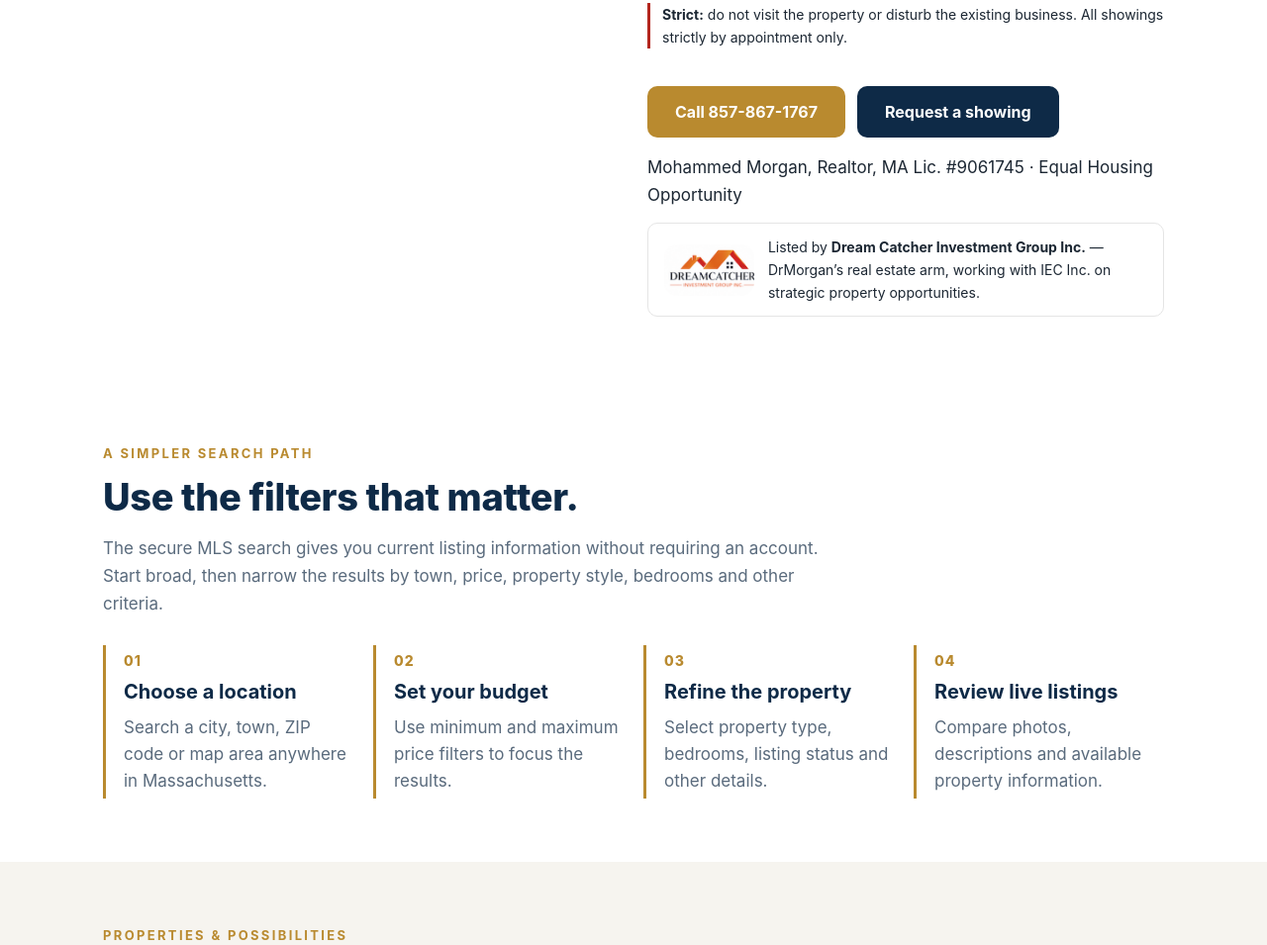
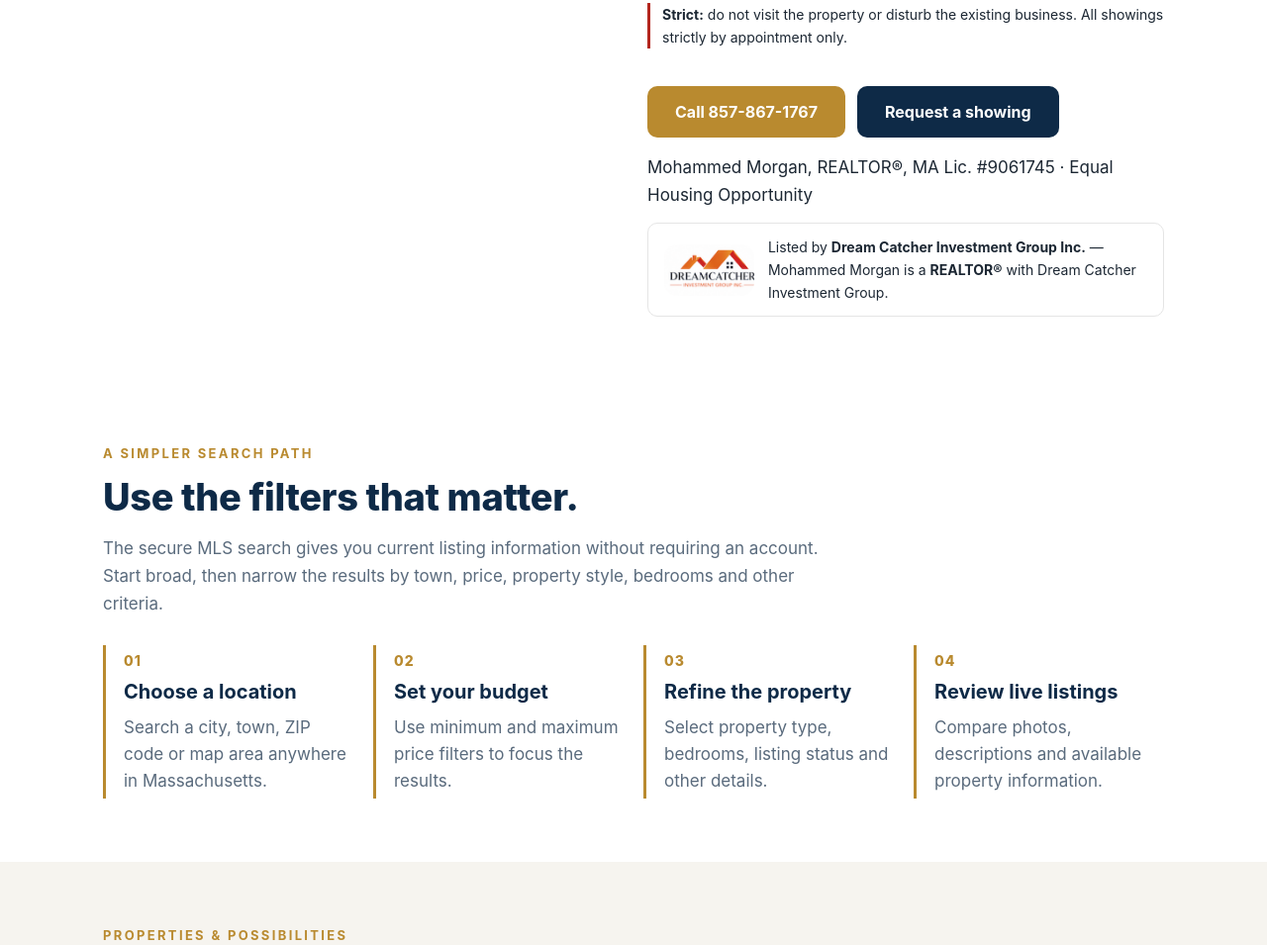
Before and after one commit to DrMorgan73/iecincglobal-site, a website: page real-estate.html in a window 1280 px wide. Shown: the part 1674-2629 px from the top of the page at 99% size. Drawn offline with Linux system fonts and the light colour scheme.

Commit message:
Featured listing: Realtor with Dream Catcher relationship fix + REALTOR mark

```diff
--- a/real-estate.html
+++ b/real-estate.html
@@ -70,10 +70,10 @@
           <a class="btn" href="tel:+18578671767">Call 857-867-1767</a>
           <a class="btn dark" href="contact.html">Request a showing</a>
         </div>
-        <p class="meta" style="margin-top:16px">Mohammed Morgan, Realtor, MA Lic. #9061745 &middot; Equal Housing Opportunity</p>
+        <p class="meta" style="margin-top:16px">Mohammed Morgan, REALTOR&reg;, MA Lic. #9061745 &middot; Equal Housing Opportunity</p>
         <div style="margin-top:14px;display:flex;align-items:center;gap:14px;background:#fff;border:1px solid #e5e5e5;border-radius:10px;padding:12px 16px">
           <img src="assets/dream-catcher-logo.png" alt="Dreamcatcher Investment Group Inc." style="height:52px;width:auto">
-          <p style="font-size:14px;margin:0">Listed by <strong>Dream Catcher Investment Group Inc.</strong> &mdash; DrMorgan&rsquo;s real estate arm, working with IEC Inc. on strategic property opportunities.</p>
+          <p style="font-size:14px;margin:0">Listed by <strong>Dream Catcher Investment Group Inc.</strong> &mdash; Mohammed Morgan is a <strong>REALTOR&reg;</strong> with Dream Catcher Investment Group.</p>
         </div>
       </div>
     </div>
```
